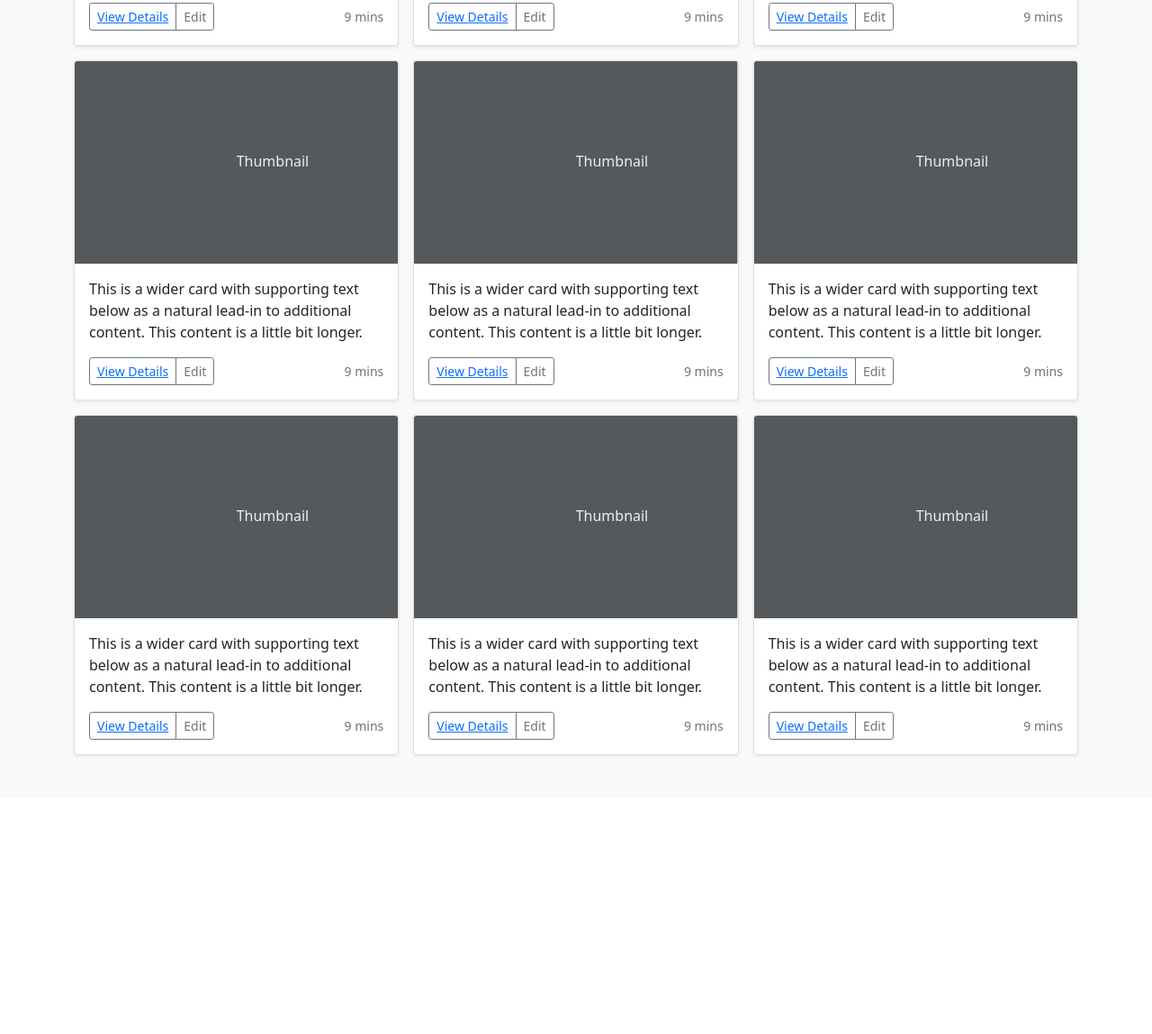
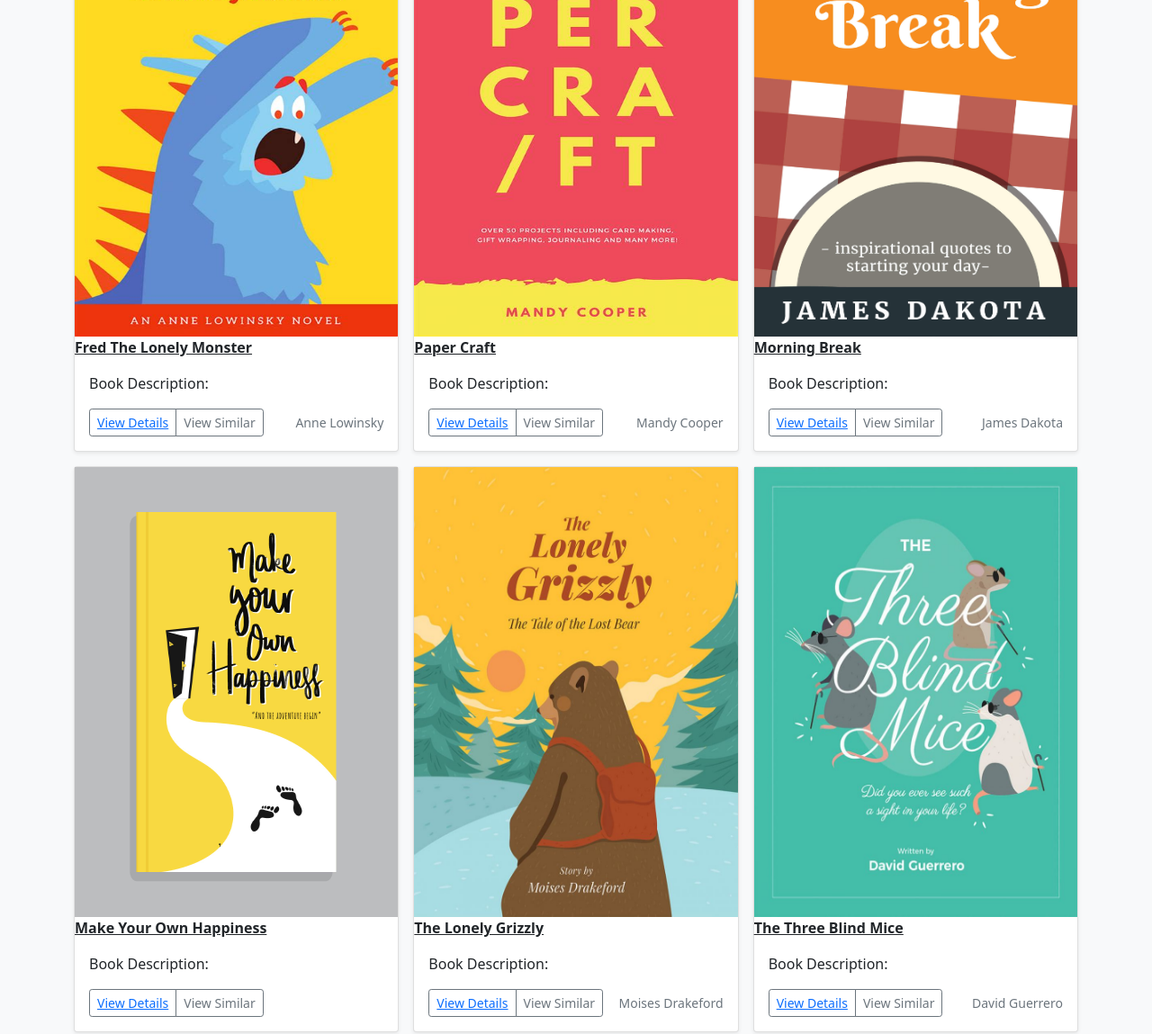
Before and after one commit to mentionslit/ecommercefinal, a website: page index.html in a window 1280 px wide. Shown: the part 431-1580 px from the top of the page at 90% size. Before the commit the page ends 1318 px from the top, so only its background shows below. Drawn offline with nearby package versions, Linux system fonts and the light colour scheme.

Commit message:
Finished MVP

```diff
--- a/index.html
+++ b/index.html
@@ -18,9 +18,12 @@
     <link href="https://cdn.jsdelivr.net/npm/bootstrap@5.0.0-beta1/dist/css/bootstrap.min.css" rel="stylesheet" integrity="sha384-giJF6kkoqNQ00vy+HMDP7azOuL0xtbfIcaT9wjKHr8RbDVddVHyTfAAsrekwKmP1" crossorigin="anonymous">
 
     <title>Product List</title>
+
   </head>
   <body>
     <h1>Product List</h1>
+    <img src="bookslogo.png" alt="Logo">
+
 
 
 <div class="album py-5 bg-light">
@@ -29,48 +32,49 @@
       <div class="row row-cols-1 row-cols-sm-2 row-cols-md-3 g-3">
         <div class="col">
           <div class="card shadow-sm">
-            <svg class="bd-placeholder-img card-img-top" width="100%" height="225" xmlns="http://www.w3.org/2000/svg" role="img" aria-label="Placeholder: Thumbnail" preserveAspectRatio="xMidYMid slice" focusable="false"><title>Placeholder</title><rect width="100%" height="100%" fill="#55595c"></rect><text x="50%" y="50%" fill="#eceeef" dy=".3em">Thumbnail</text></svg>
+            <img src="download1.jfif" width="100%" height="500" xmlns="http://www.w3.org/2000/svg" role="img" aria-label="Placeholder: Thumbnail" preserveAspectRatio="xMidYMid slice" focusable="false"><title>Placeholder</title><rect width="100%" height="100%" fill="#cceeff"></rect><text x="50%" y="50%" fill="##cceeff" dy=".3em"><u><b>Fred The Lonely Monster</b></u></text></svg>
 
             <div class="card-body">
-              <p class="card-text">This is a wider card with supporting text below as a natural lead-in to additional content. This content is a little bit longer.</p>
+              <p class="card-text">Book Description:
+            </p>
               <div class="d-flex justify-content-between align-items-center">
                 <div class="btn-group">
                   <button type="button" class="btn btn-sm btn-outline-secondary"><a href="productdetail.html">View Details</a></button>
-                  <button type="button" class="btn btn-sm btn-outline-secondary">Edit</button>
+                  <button type="button" class="btn btn-sm btn-outline-secondary">View Similar</button>
                 </div>
-                <small class="text-muted">9 mins</small>
+                <small class="text-muted">Anne Lowinsky</small>
               </div>
             </div>
           </div>
         </div>
         <div class="col">
           <div class="card shadow-sm">
-            <svg class="bd-placeholder-img card-img-top" width="100%" height="225" xmlns="http://www.w3.org/2000/svg" role="img" aria-label="Placeholder: Thumbnail" preserveAspectRatio="xMidYMid slice" focusable="false"><title>Placeholder</title><rect width="100%" height="100%" fill="#55595c"></rect><text x="50%" y="50%" fill="#eceeef" dy=".3em">Thumbnail</text></svg>
+            <img src="download2.jfif" width="100%" height="500" xmlns="http://www.w3.org/2000/svg" role="img" aria-label="Placeholder: Thumbnail" preserveAspectRatio="xMidYMid slice" focusable="false"><title>Placeholder</title><rect width="100%" height="100%" fill="#55595c"></rect><text x="50%" y="50%" fill="#eceeef" dy=".3em"><u><b>Paper Craft</b></u></text></svg>
 
             <div class="card-body">
-              <p class="card-text">This is a wider card with supporting text below as a natural lead-in to additional content. This content is a little bit longer.</p>
+              <p class="card-text">Book Description:</p>
               <div class="d-flex justify-content-between align-items-center">
                 <div class="btn-group">
                   <button type="button" class="btn btn-sm btn-outline-secondary"><a href="productdetail.html">View Details</a></button>
-                  <button type="button" class="btn btn-sm btn-outline-secondary">Edit</button>
+                  <button type="button" class="btn btn-sm btn-outline-secondary">View Similar</button>
                 </div>
-                <small class="text-muted">9 mins</small>
+                <small class="text-muted">Mandy Cooper</small>
               </div>
             </div>
           </div>
         </div>
         <div class="col">
           <div class="card shadow-sm">
-            <svg class="bd-placeholder-img card-img-top" width="100%" height="225" xmlns="http://www.w3.org/2000/svg" role="img" aria-label="Placeholder: Thumbnail" preserveAspectRatio="xMidYMid slice" focusable="false"><title>Placeholder</title><rect width="100%" height="100%" fill="#55595c"></rect><text x="50%" y="50%" fill="#eceeef" dy=".3em">Thumbnail</text></svg>
+            <img src="download3.jfif" width="100%" height="500" xmlns="http://www.w3.org/2000/svg" role="img" aria-label="Placeholder: Thumbnail" preserveAspectRatio="xMidYMid slice" focusable="false"><title>Placeholder</title><rect width="100%" height="100%" fill="#55595c"></rect><text x="50%" y="50%" fill="#eceeef" dy=".3em"><u><b>Morning Break</b></u></text></svg>
 
             <div class="card-body">
-              <p class="card-text">This is a wider card with supporting text below as a natural lead-in to additional content. This content is a little bit longer.</p>
+              <p class="card-text">Book Description:</p>
               <div class="d-flex justify-content-between align-items-center">
                 <div class="btn-group">
                   <button type="button" class="btn btn-sm btn-outline-secondary"><a href="productdetail.html">View Details</a></button>
-                  <button type="button" class="btn btn-sm btn-outline-secondary">Edit</button>
+                  <button type="button" class="btn btn-sm btn-outline-secondary">View Similar</button>
                 </div>
-                <small class="text-muted">9 mins</small>
+                <small class="text-muted">James Dakota</small>
               </div>
             </div>
           </div>
@@ -78,98 +82,54 @@
 
         <div class="col">
           <div class="card shadow-sm">
-            <svg class="bd-placeholder-img card-img-top" width="100%" height="225" xmlns="http://www.w3.org/2000/svg" role="img" aria-label="Placeholder: Thumbnail" preserveAspectRatio="xMidYMid slice" focusable="false"><title>Placeholder</title><rect width="100%" height="100%" fill="#55595c"></rect><text x="50%" y="50%" fill="#eceeef" dy=".3em">Thumbnail</text></svg>
+            <img src="download4.jfif" width="100%" height="500" xmlns="http://www.w3.org/2000/svg" role="img" aria-label="Placeholder: Thumbnail" preserveAspectRatio="xMidYMid slice" focusable="false"><title>Placeholder</title><rect width="100%" height="100%" fill="#55595c"></rect><text x="50%" y="50%" fill="#eceeef" dy=".3em"><u><b>Make Your Own Happiness</b></u></text></svg>
 
             <div class="card-body">
-              <p class="card-text">This is a wider card with supporting text below as a natural lead-in to additional content. This content is a little bit longer.</p>
+              <p class="card-text">Book Description:</p>
               <div class="d-flex justify-content-between align-items-center">
                 <div class="btn-group">
                   <button type="button" class="btn btn-sm btn-outline-secondary"><a href="productdetail.html">View Details</a></button>
-                  <button type="button" class="btn btn-sm btn-outline-secondary">Edit</button>
+                  <button type="button" class="btn btn-sm btn-outline-secondary">View Similar</button>
                 </div>
-                <small class="text-muted">9 mins</small>
+                <small class="text-muted"></small>
               </div>
             </div>
           </div>
         </div>
         <div class="col">
           <div class="card shadow-sm">
-            <svg class="bd-placeholder-img card-img-top" width="100%" height="225" xmlns="http://www.w3.org/2000/svg" role="img" aria-label="Placeholder: Thumbnail" preserveAspectRatio="xMidYMid slice" focusable="false"><title>Placeholder</title><rect width="100%" height="100%" fill="#55595c"></rect><text x="50%" y="50%" fill="#eceeef" dy=".3em">Thumbnail</text></svg>
+            <img src="download5.jfif" width="100%" height="500" xmlns="http://www.w3.org/2000/svg" role="img" aria-label="Placeholder: Thumbnail" preserveAspectRatio="xMidYMid slice" focusable="false"><title>Placeholder</title><rect width="100%" height="100%" fill="#55595c"></rect><text x="50%" y="50%" fill="#eceeef" dy=".3em"><u><b>The Lonely Grizzly</b></u></text></svg>
 
             <div class="card-body">
-              <p class="card-text">This is a wider card with supporting text below as a natural lead-in to additional content. This content is a little bit longer.</p>
+              <p class="card-text">Book Description:</p>
               <div class="d-flex justify-content-between align-items-center">
                 <div class="btn-group">
                   <button type="button" class="btn btn-sm btn-outline-secondary"><a href="productdetail.html">View Details</a></button>
-                  <button type="button" class="btn btn-sm btn-outline-secondary">Edit</button>
+                  <button type="button" class="btn btn-sm btn-outline-secondary">View Similar</button>
                 </div>
-                <small class="text-muted">9 mins</small>
+                <small class="text-muted">Moises Drakeford</small>
               </div>
             </div>
           </div>
         </div>
         <div class="col">
           <div class="card shadow-sm">
-            <svg class="bd-placeholder-img card-img-top" width="100%" height="225" xmlns="http://www.w3.org/2000/svg" role="img" aria-label="Placeholder: Thumbnail" preserveAspectRatio="xMidYMid slice" focusable="false"><title>Placeholder</title><rect width="100%" height="100%" fill="#55595c"></rect><text x="50%" y="50%" fill="#eceeef" dy=".3em">Thumbnail</text></svg>
+            <img src="download6.jfif" width="100%" height="500" xmlns="http://www.w3.org/2000/svg" role="img" aria-label="Placeholder: Thumbnail" preserveAspectRatio="xMidYMid slice" focusable="false"><title>Placeholder</title><rect width="100%" height="100%" fill="#55595c"></rect><text x="50%" y="50%" fill="#eceeef" dy=".3em"><u><b>The Three Blind Mice</b></u></text></svg>
 
             <div class="card-body">
-              <p class="card-text">This is a wider card with supporting text below as a natural lead-in to additional content. This content is a little bit longer.</p>
+              <p class="card-text">Book Description:</p>
               <div class="d-flex justify-content-between align-items-center">
                 <div class="btn-group">
                   <button type="button" class="btn btn-sm btn-outline-secondary"><a href="productdetail.html">View Details</a></button>
-                  <button type="button" class="btn btn-sm btn-outline-secondary">Edit</button>
+                  <button type="button" class="btn btn-sm btn-outline-secondary">View Similar</button>
                 </div>
-                <small class="text-muted">9 mins</small>
+                <small class="text-muted">David Guerrero</small>
               </div>
             </div>
           </div>
         </div>
 
-        <div class="col">
-          <div class="card shadow-sm">
-            <svg class="bd-placeholder-img card-img-top" width="100%" height="225" xmlns="http://www.w3.org/2000/svg" role="img" aria-label="Placeholder: Thumbnail" preserveAspectRatio="xMidYMid slice" focusable="false"><title>Placeholder</title><rect width="100%" height="100%" fill="#55595c"></rect><text x="50%" y="50%" fill="#eceeef" dy=".3em">Thumbnail</text></svg>
 
-            <div class="card-body">
-              <p class="card-text">This is a wider card with supporting text below as a natural lead-in to additional content. This content is a little bit longer.</p>
-              <div class="d-flex justify-content-between align-items-center">
-                <div class="btn-group">
-                  <button type="button" class="btn btn-sm btn-outline-secondary"><a href="productdetail.html">View Details</a></button>
-                  <button type="button" class="btn btn-sm btn-outline-secondary">Edit</button>
-                </div>
-                <small class="text-muted">9 mins</small>
-              </div>
-            </div>
-          </div>
-        </div>
-        <div class="col">
-          <div class="card shadow-sm">
-            <svg class="bd-placeholder-img card-img-top" width="100%" height="225" xmlns="http://www.w3.org/2000/svg" role="img" aria-label="Placeholder: Thumbnail" preserveAspectRatio="xMidYMid slice" focusable="false"><title>Placeholder</title><rect width="100%" height="100%" fill="#55595c"></rect><text x="50%" y="50%" fill="#eceeef" dy=".3em">Thumbnail</text></svg>
-
-            <div class="card-body">
-              <p class="card-text">This is a wider card with supporting text below as a natural lead-in to additional content. This content is a little bit longer.</p>
-              <div class="d-flex justify-content-between align-items-center">
-                <div class="btn-group">
-                  <button type="button" class="btn btn-sm btn-outline-secondary"><a href="productdetail.html">View Details</a></button>
-                  <button type="button" class="btn btn-sm btn-outline-secondary">Edit</button>
-                </div>
-                <small class="text-muted">9 mins</small>
-              </div>
-            </div>
-          </div>
-        </div>
-        <div class="col">
-          <div class="card shadow-sm">
-            <svg class="bd-placeholder-img card-img-top" width="100%" height="225" xmlns="http://www.w3.org/2000/svg" role="img" aria-label="Placeholder: Thumbnail" preserveAspectRatio="xMidYMid slice" focusable="false"><title>Placeholder</title><rect width="100%" height="100%" fill="#55595c"></rect><text x="50%" y="50%" fill="#eceeef" dy=".3em">Thumbnail</text></svg>
-
-            <div class="card-body">
-              <p class="card-text">This is a wider card with supporting text below as a natural lead-in to additional content. This content is a little bit longer.</p>
-              <div class="d-flex justify-content-between align-items-center">
-                <div class="btn-group">
-                  <button type="button" class="btn btn-sm btn-outline-secondary"><a href="productdetail.html">View Details</a></button>
-                  <button type="button" class="btn btn-sm btn-outline-secondary">Edit</button>
-                </div>
-                <small class="text-muted">9 mins</small>
-              </div>
             </div>
           </div>
         </div>
```
Also changed, not shown: final.js (+12 -0 lines), productdetail.html (+28 -0 lines), download1.jfif (added), download2.jfif (added), download3.jfif (added), download4.jfif (added), download5.jfif (added), download6.jfif (added), 1 other file.
